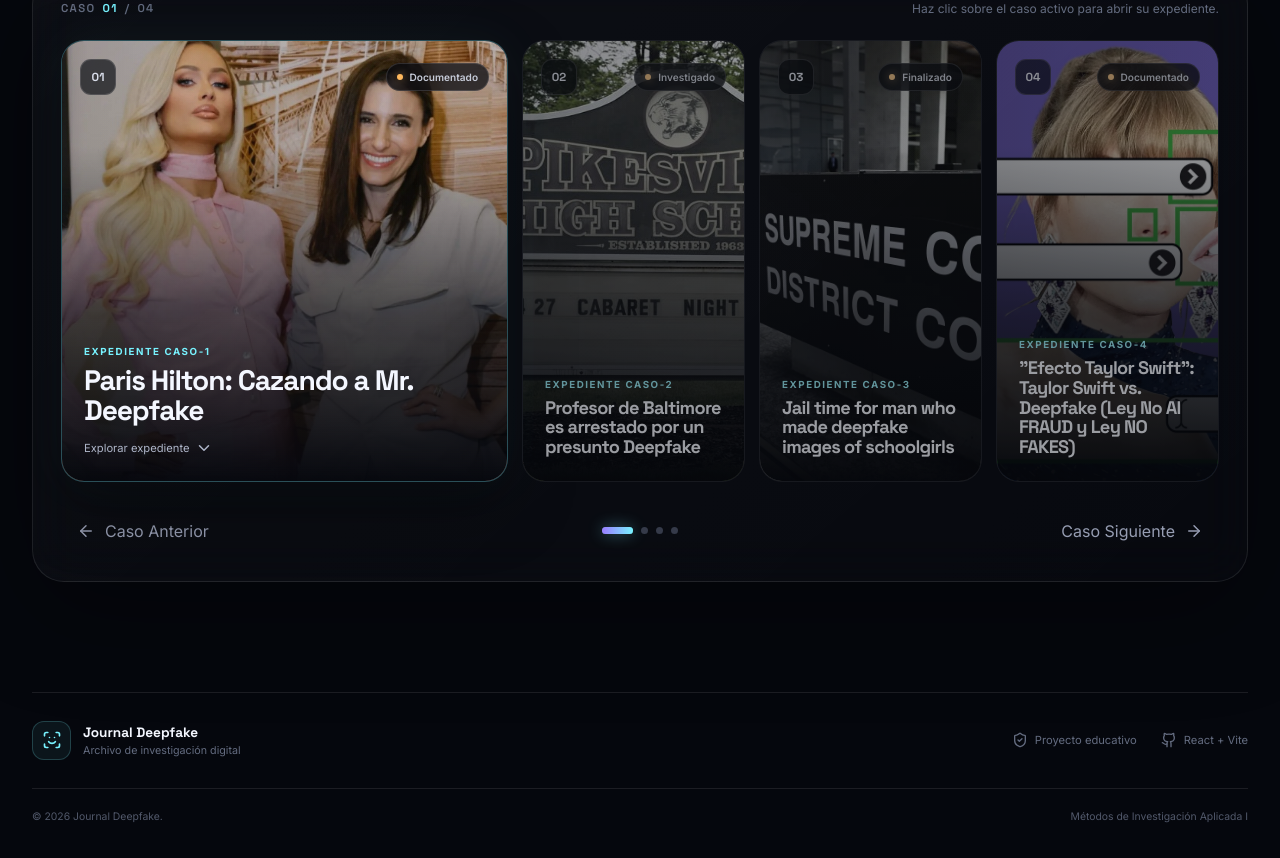
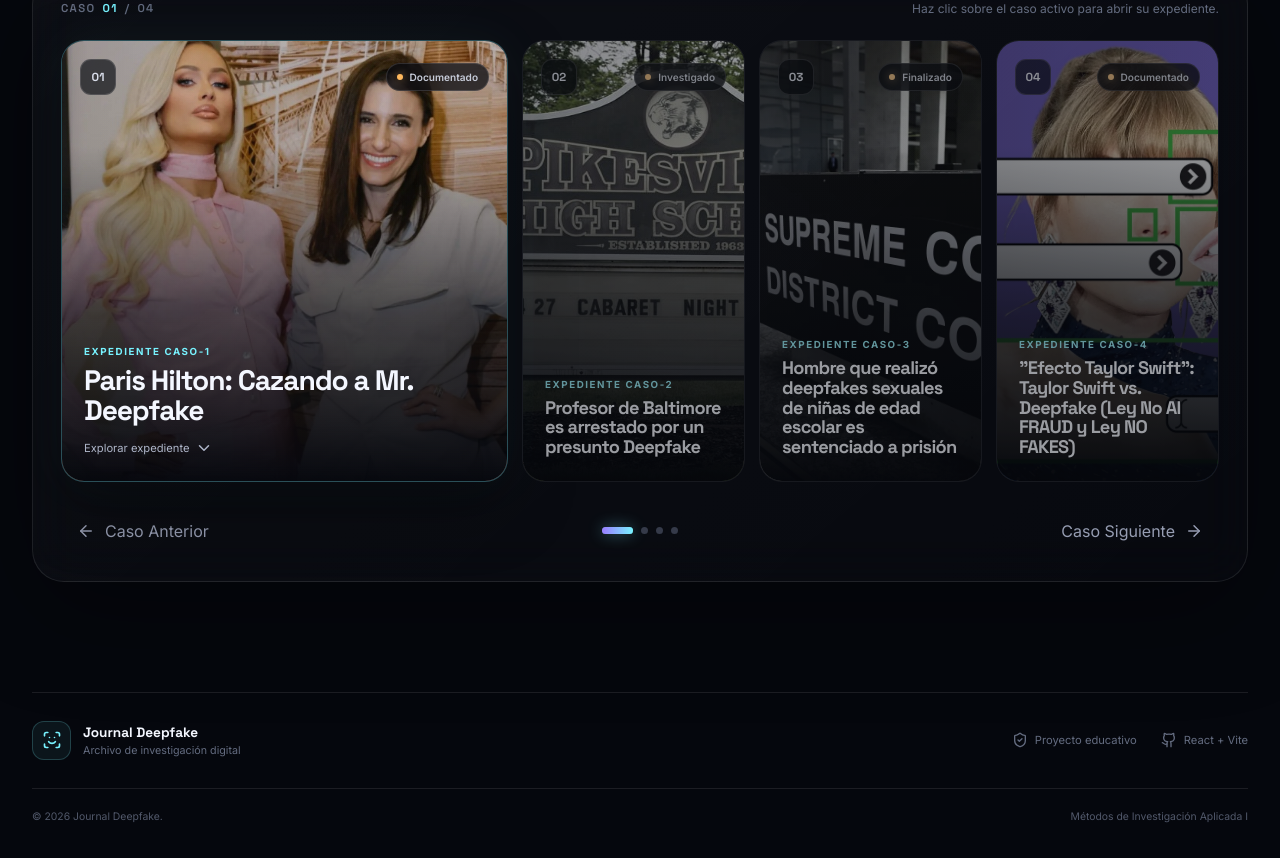
Before and after one commit to Massy100/Journal, a React (Vite) app: page / in a window 1280 px wide. Shown: the part 855-1713 px from the top of the page. Built offline with nearby package versions, Linux system fonts and the light colour scheme.

Commit message:
feat[casos]: Actualizacion del caso 2, agregando la resolución y el caso 3, traduciendo el título del artículo

```diff
--- a/src/data/casos.js
+++ b/src/data/casos.js
@@ -124,7 +124,7 @@
       "En abril de 2024, Dazhon Darien, un profesor y director deportivo de Pikesville High School, Maryland, fue arrestado por su presunta participación en la creación de un audio falso mediante inteligencia artificial. La grabación imitaba la voz del director Eric Eiswert e incluía comentarios racistas y antisemitas. El audio se difundió en redes sociales y provocó indignación en la comunidad educativa. Eiswert recibió amenazas y tuvo que afrontar las consecuencias de una grabación que, según el análisis forense, no era auténtica. Los investigadores sospecharon que Darien habría creado el contenido como represalia por una investigación laboral y financiera en su contra.",
 
     resolucion:
-      "Resolución pendiente de investigación. Agregar aquí información sobre verificaciones, declaraciones oficiales o resultados obtenidos.",
+      "El Sr. Darien quedó en libertado bajo fianza el jueves 23 de abril, con una fianza de $5,000.",
 
     estado: "Investigado",
   },
@@ -132,7 +132,7 @@
   {
     id: "caso-3",
 
-    nombre: "Jail time for man who made deepfake images of schoolgirls",
+    nombre: "Hombre que realizó deepfakes sexuales de niñas de edad escolar es sentenciado a prisión",
 
     imagen: caso3,
 
```
Also changed, not shown: 4 other files (tests, documents, lock files or other folders).
